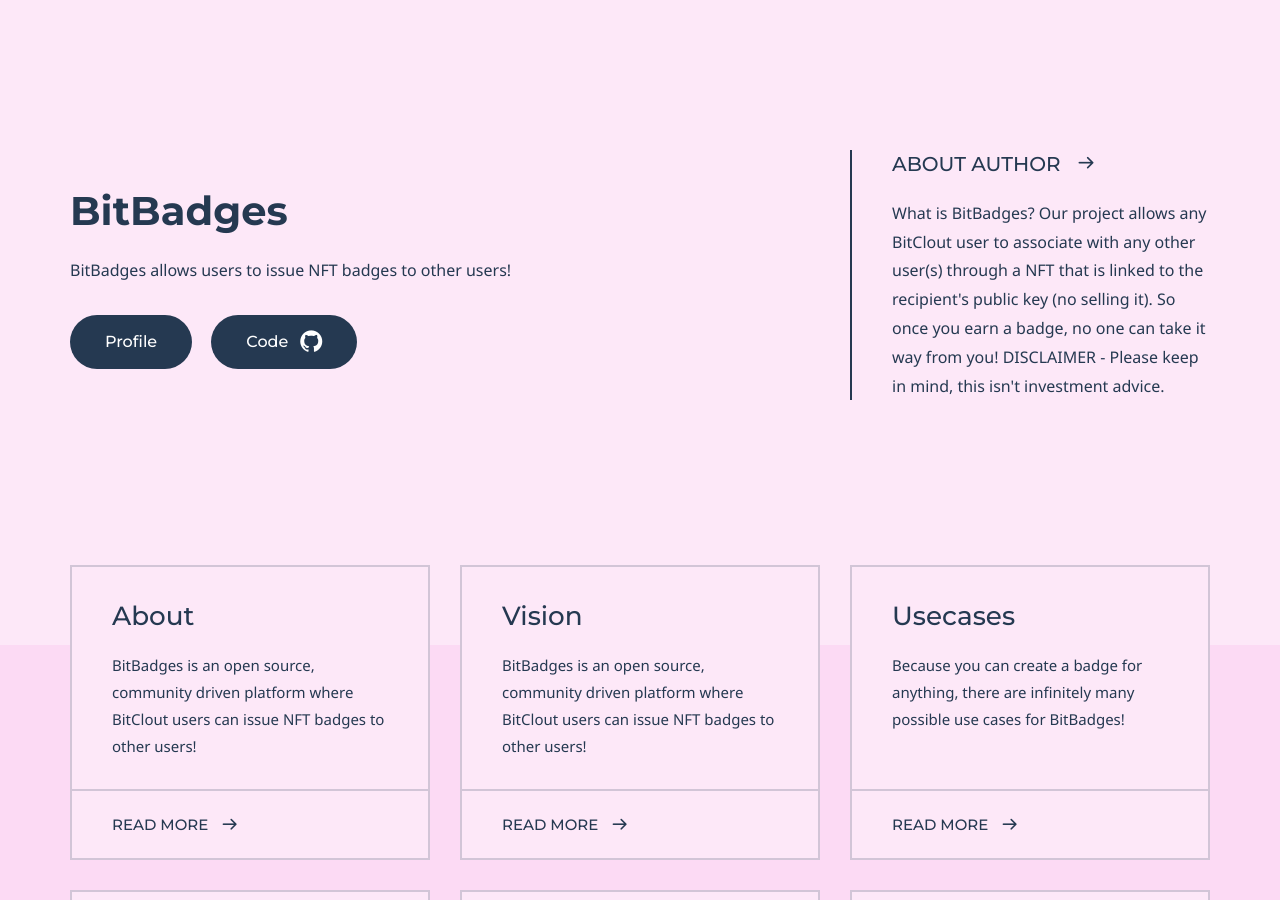
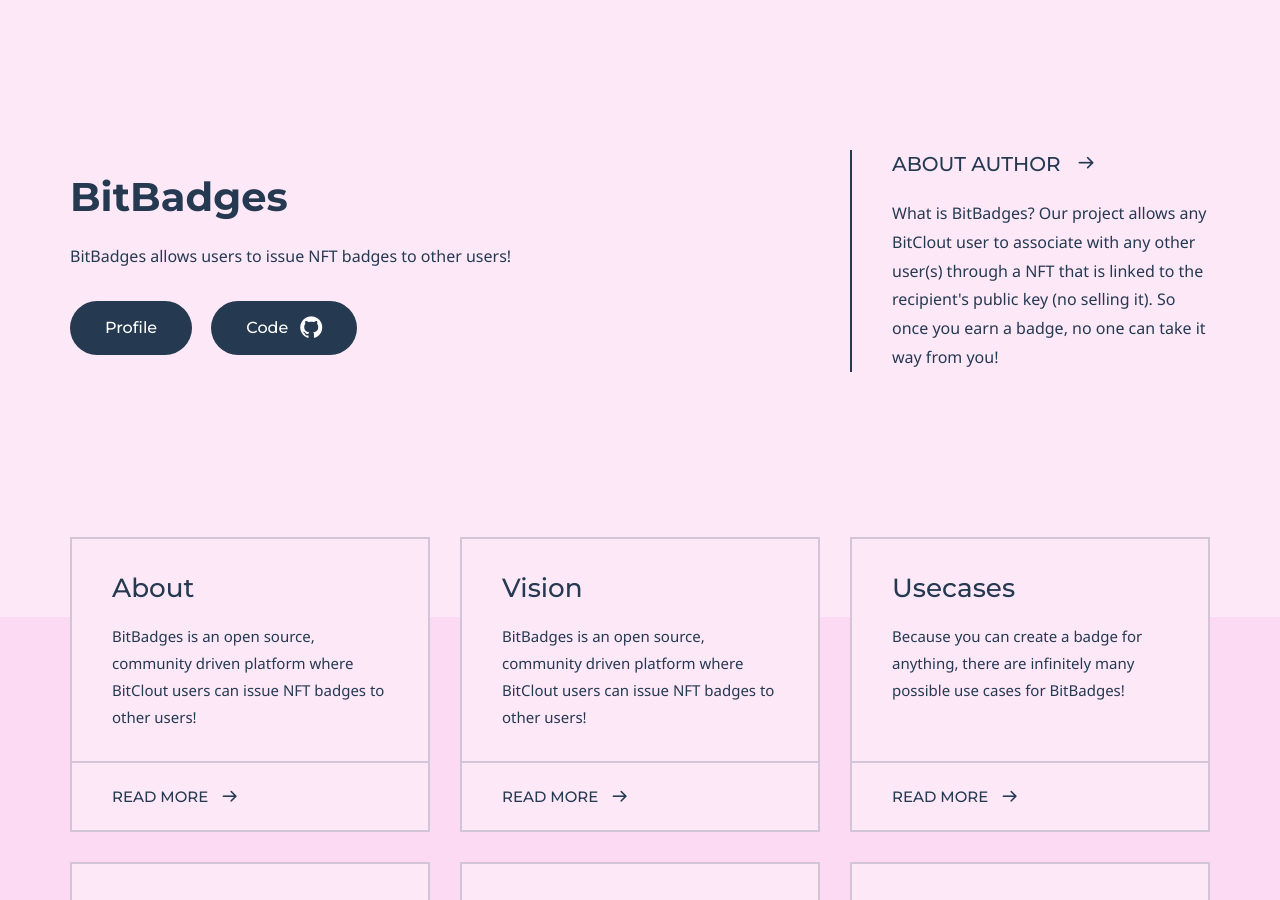
Before and after one commit to BitBadges/bitbadges.github.io, a Jekyll site: the page built from index.md, in a window 1280 px wide and 900 px high. Built offline with Jekyll 4.4.1, drawn with Linux system fonts in a browser that asks for light colours; some web fonts are replaced.

Commit message:
Update index.md

```diff
--- a/index.md
+++ b/index.md
@@ -20,7 +20,7 @@ author:
     title: About Author
     title_url: '#'
     external_url: true
-    description: What is BitBadges? Our project allows any BitClout user to associate with any other user(s) through a NFT that is linked to the recipient's public key (no selling it). So once you earn a badge, no one can take it way from you! DISCLAIMER - Please keep in mind, this isn't investment advice.
+    description: What is BitBadges? Our project allows any BitClout user to associate with any other user(s) through a NFT that is linked to the recipient's public key (no selling it). So once you earn a badge, no one can take it way from you!
 
 # Grid navigation
 grid_navigation:
```
